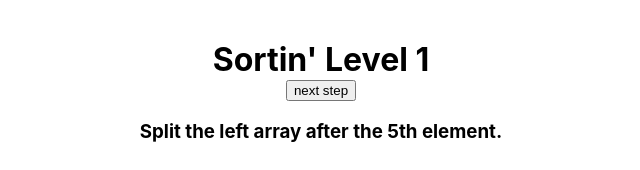
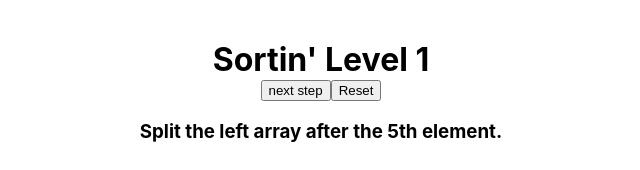
Before and after one commit to ShaimaaAliECE/se3350_project-group-19, a React (Create React App) app: page /levelone in a window 1280 px wide. Shown: the top 170 px of the page, without its empty margins (319-959 px from the left). Built offline with nearby package versions, Linux system fonts and the light colour scheme.

Commit message:
Add reset button to level 1

```diff
--- a/src/Level1.js
+++ b/src/Level1.js
@@ -253,6 +253,13 @@ class Level1 extends Component {
     //console.log(stepCounter);
     console.log(this.state.maxCount);
   }
+  reset() {
+    this.setState({
+      maxCount: 2
+    });
+    console.log('reset');
+  }
+
   render() {
     let array = [...arrayGlobal];
     const arrayc = [...array];
@@ -274,6 +281,7 @@ class Level1 extends Component {
           <button onClick = {() => this.handleClick()}>
             {"next step"}
           </button>
+          <button onClick = {() => this.reset()}>Reset</button>
           <Instructions instruct = {steps[Math.min(steps.length-1, this.state.maxCount-2)].instruction}/>
         </header>
 
--- a/src/index.scss
+++ b/src/index.scss
@@ -98,6 +98,7 @@ section {
   }
 }
 
+/* Uncomment to give different colours to 'left' and 'right' arrays
 .left-array {
   background-color: lightgreen;
 }
@@ -109,3 +110,4 @@ section {
 .dead-array {
   background-color: lightgrey;
 }
+*/
```
